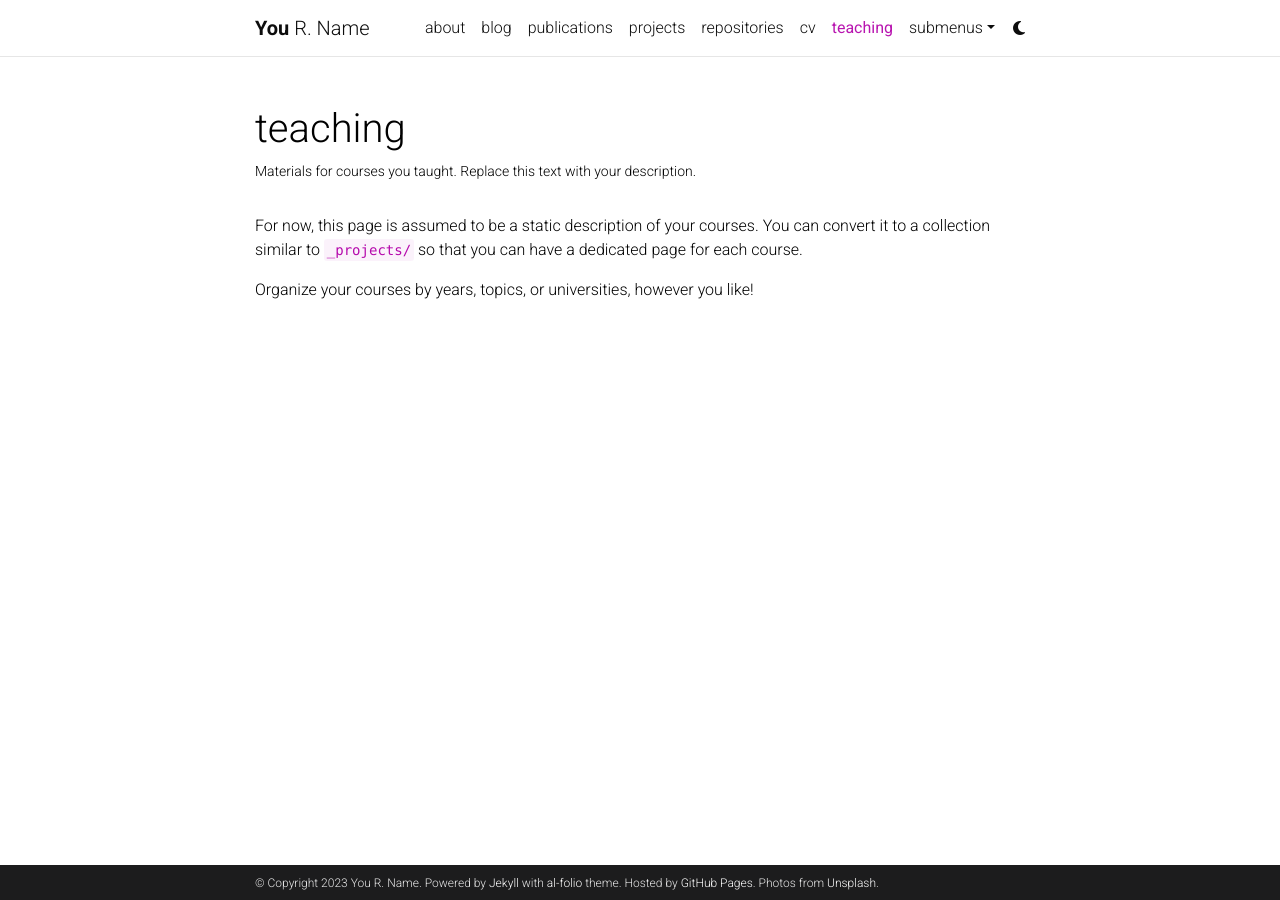
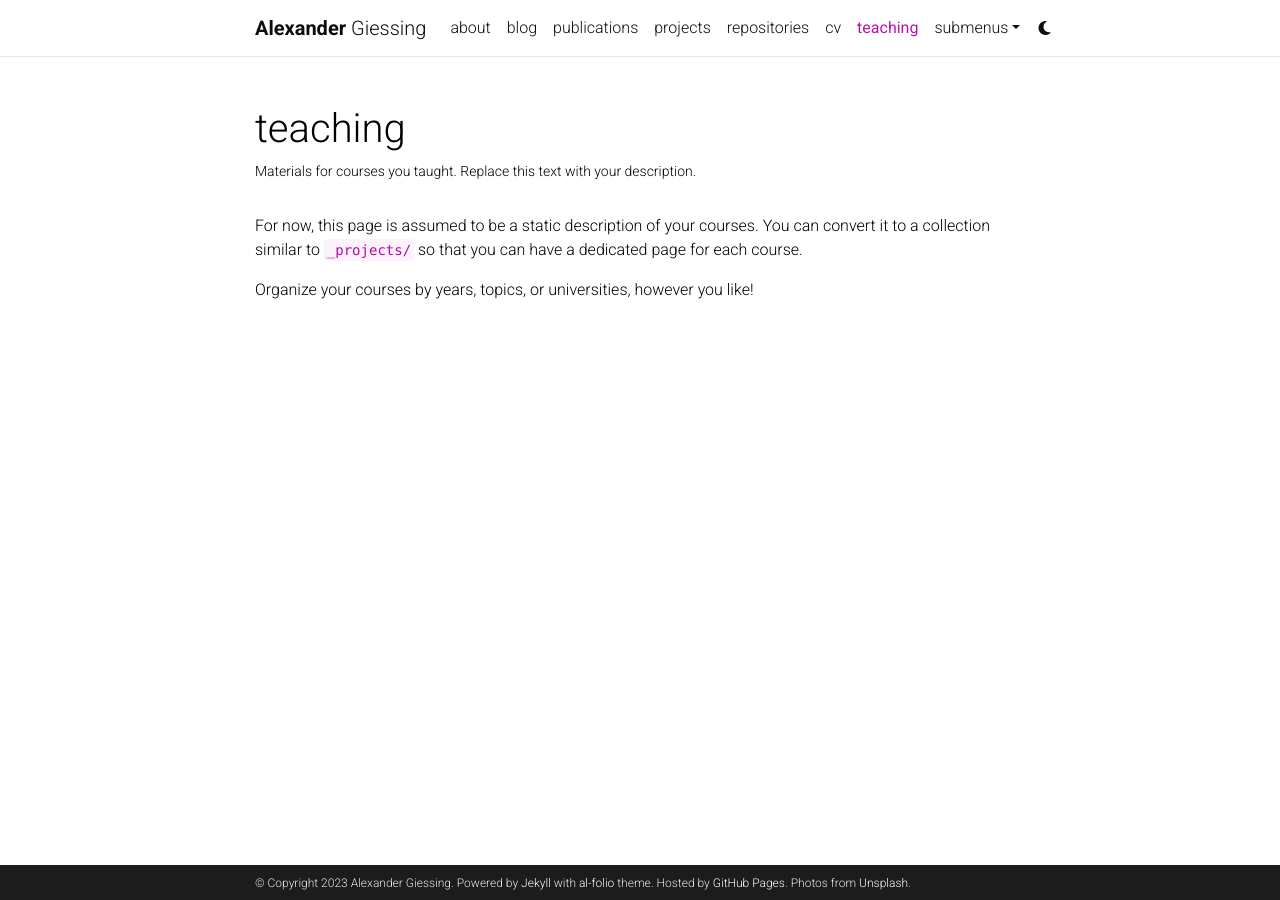
Before and after one commit to agiessing/agiessing.github.io, a Jekyll site: the page built from _pages/teaching.md, in a window 1280 px wide. Built offline with Jekyll 4.4.1, drawn with Linux system fonts in a browser that asks for light colours; comment, search, counter and statistics services are not loaded; a style sheet for code colours, icons or effects is not loaded.

Commit message:
Update _config.yml

```diff
--- a/_config.yml
+++ b/_config.yml
@@ -3,10 +3,10 @@
 # -----------------------------------------------------------------------------
 
 title: blank # the website title (if blank, full name will be used instead)
-first_name: You
-middle_name: R.
-last_name: Name
-email: you@example.com
+first_name: Alexander
+middle_name:
+last_name: Giessing
+email: giessing@uw.edu
 description: > # the ">" symbol means to ignore newlines until "footer_text:"
   A simple, whitespace theme for academics. Based on [*folio](https://github.com/bogoli/-folio) design.
 footer_text: >
@@ -71,13 +71,13 @@
 # Social integration
 # -----------------------------------------------------------------------------
 
-github_username: # your GitHub user name
+github_username: agiessing # your GitHub user name
 gitlab_username: # your GitLab user name
 twitter_username: # your Twitter handle
 mastodon_username: # your mastodon instance+username in the format instance.tld/@username
-linkedin_username: # your LinkedIn user name
+linkedin_username: alexander-giessing-84b34365 # your LinkedIn user name
 telegram_username: # your Telegram user name
-scholar_userid: # your Google Scholar ID
+scholar_userid: https://scholar.google.com/citations?view_op=list_works&hl=en&authuser=1&user=GriNaFAAAAAJ # your Google Scholar ID
 semanticscholar_id: # your Semantic Scholar ID
 whatsapp_number: # your WhatsApp number (full phone number in international format. Omit any zeroes, brackets, or dashes when adding the phone number in international format.)
 orcid_id: # your ORCID ID
```
